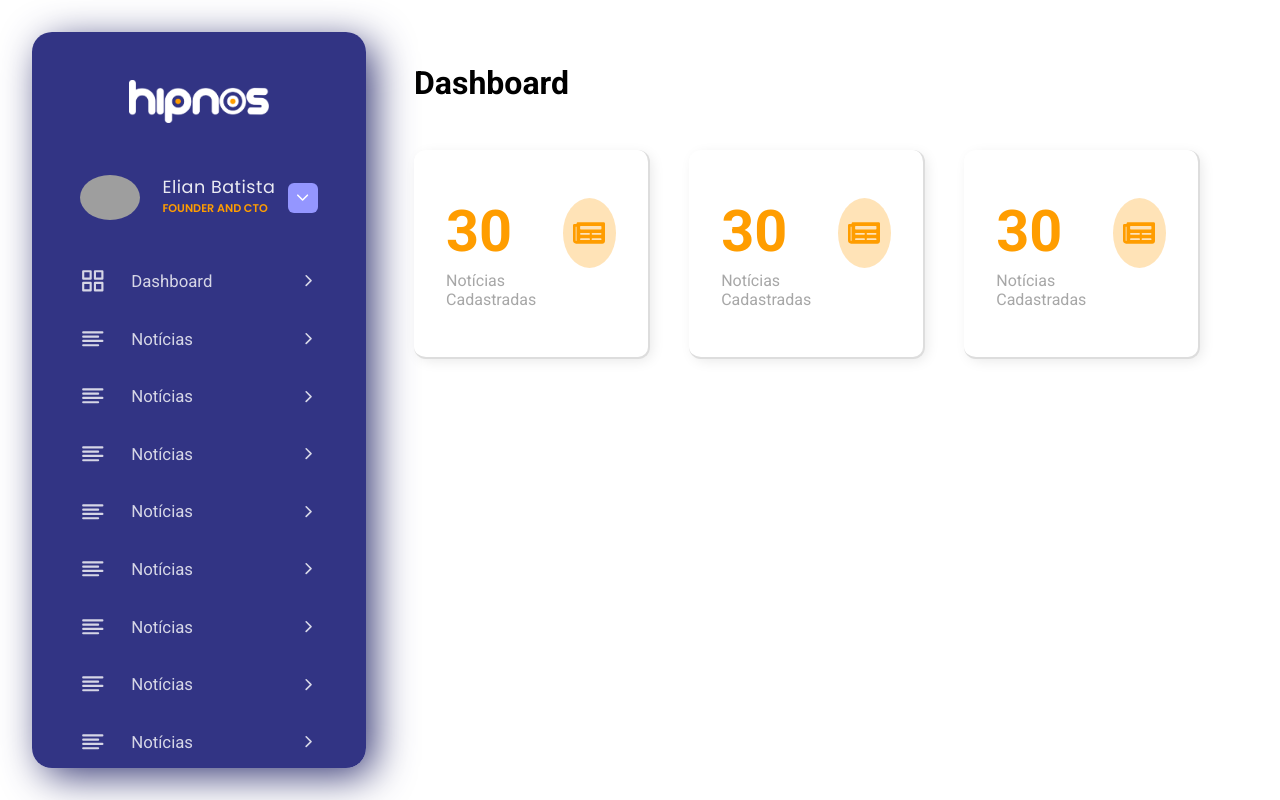
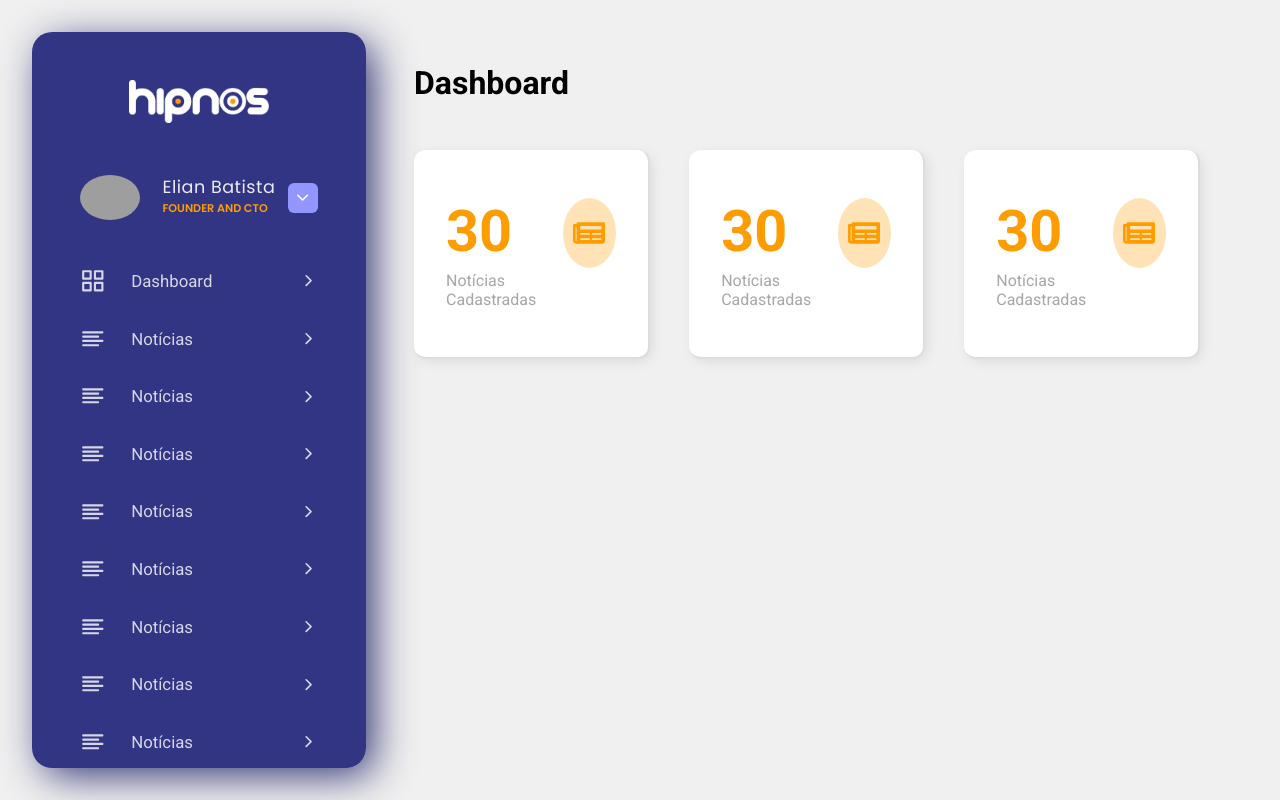
Before and after one commit to agenciahipnos/admin-panel, a React (Create React App) app: page / in a window 1280 px wide. Built offline with nearby package versions, Linux system fonts and the light colour scheme; grey boxes are pictures that could not be loaded.

Commit message:
styles admin

```diff
--- a/src/pages/admin/styles.scss
+++ b/src/pages/admin/styles.scss
@@ -4,6 +4,7 @@
   display: flex;
   flex-direction: column;
   padding: 2rem;
+  background-color: rgb(240, 240, 240);
   .content-body {
     position: relative;
     height: 100%;
```
